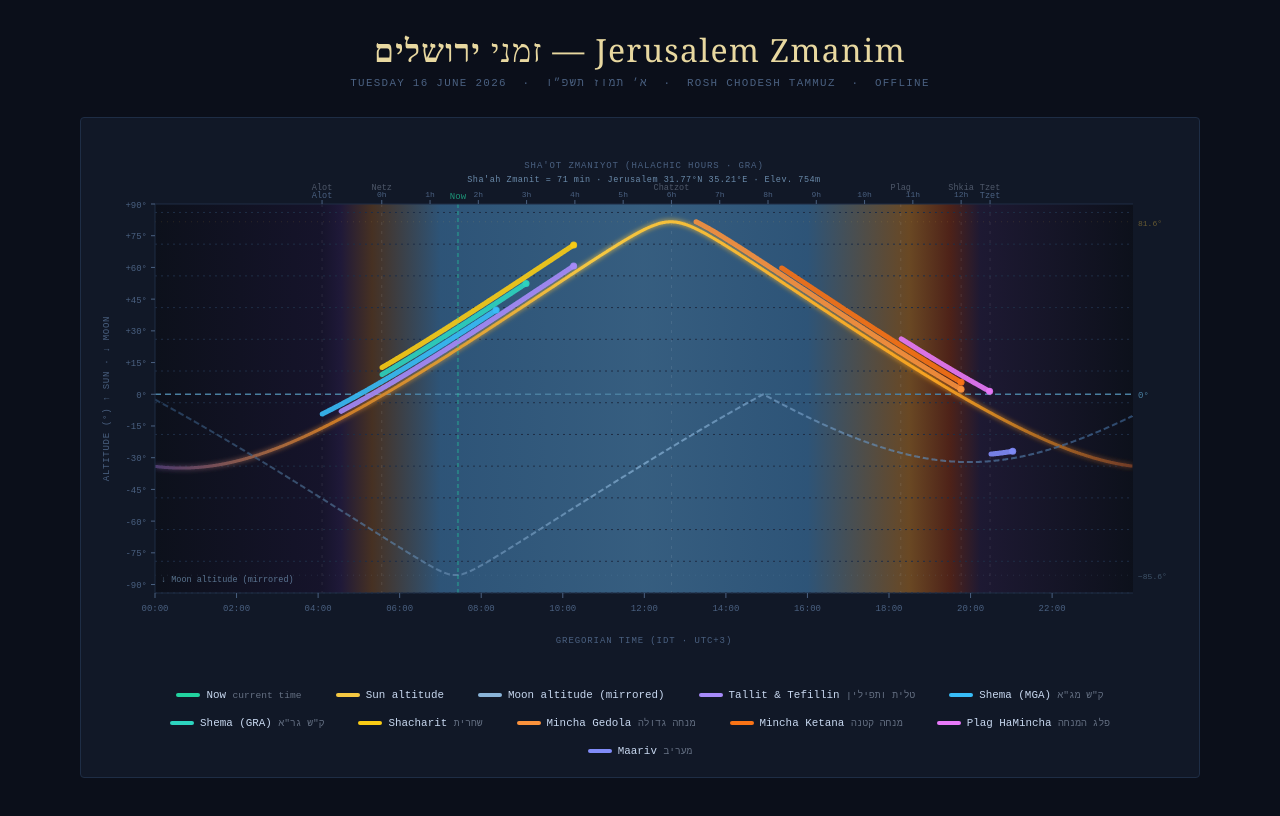
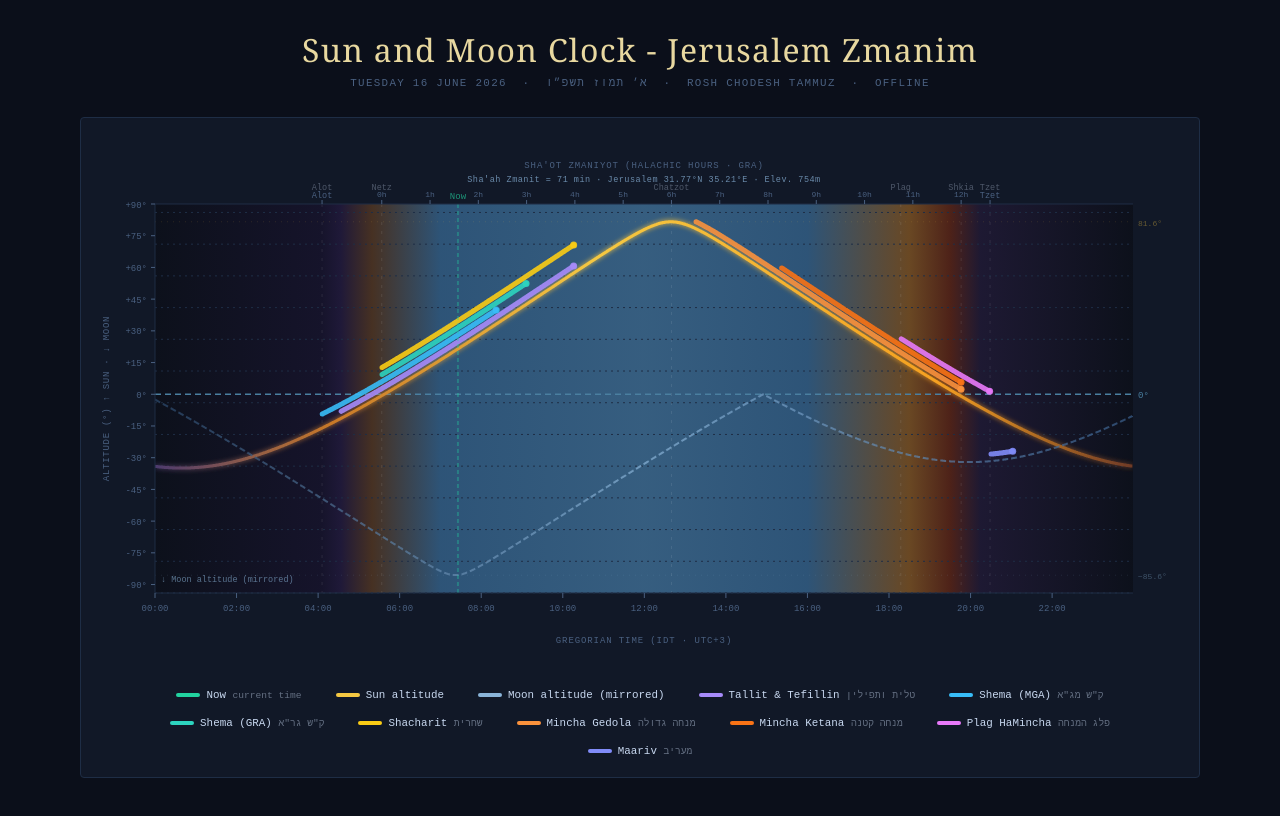
Before and after one commit to buchnerdigital/WhereInTheZman, a plain HTML site: page index.html in a window 1280 px wide. Drawn offline with Linux system fonts and the light colour scheme.

Commit message:
Update index.html

```diff
--- a/index.html
+++ b/index.html
@@ -3,7 +3,7 @@
 <head>
 <meta charset="UTF-8"/>
 <meta name="viewport" content="width=device-width, initial-scale=1.0"/>
-<title>זמנים ירושלים א׳ תמוז תשפ״ו </title>
+<title> Sun and Moon Clock - 1 Tammuz 5775 - JRSLM - זמנים ירושלים א׳ תמוז תשפ״ו </title>
 <style>
 *,*::before,*::after{box-sizing:border-box;margin:0;padding:0}
 :root{
@@ -62,7 +62,7 @@ svg{display:block;width:100%;overflow:visible}
 </style>
 </head>
 <body>
-<h1>זמני <b>ירושלים</b> — Jerusalem Zmanim</h1>
+<h1>Sun and Moon Clock - Jerusalem Zmanim</h1>
 <p class="sub">Tuesday 16 June 2026 &nbsp;·&nbsp; א׳ תמוז תשפ״ו &nbsp;·&nbsp; Rosh Chodesh Tammuz &nbsp;·&nbsp; OFFLINE</p>
 <div id="wrap">
   <svg id="chart"></svg>
```
